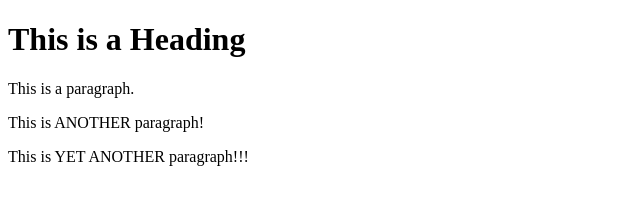
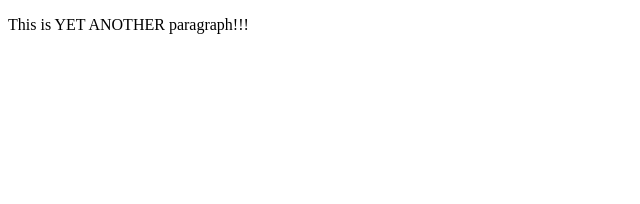
Before and after one commit to SirEkemet/learning-git, a plain HTML site: page index.html in a window 1280 px wide. Shown: the whole page, without its empty margins (0-640 px from the left). Drawn offline with Linux system fonts and the light colour scheme.

Commit message:
Update index.html

```diff
--- a/index.html
+++ b/index.html
@@ -4,9 +4,6 @@
 <title>Page Title</title>
 </head>
 <body>
-  <h1> This is a Heading </h1>
-  <p> This is a paragraph. </p>
-  <p> This is ANOTHER paragraph! </p>
   <p> This is YET ANOTHER paragraph!!! </p>
 </body>
 </html>
```
